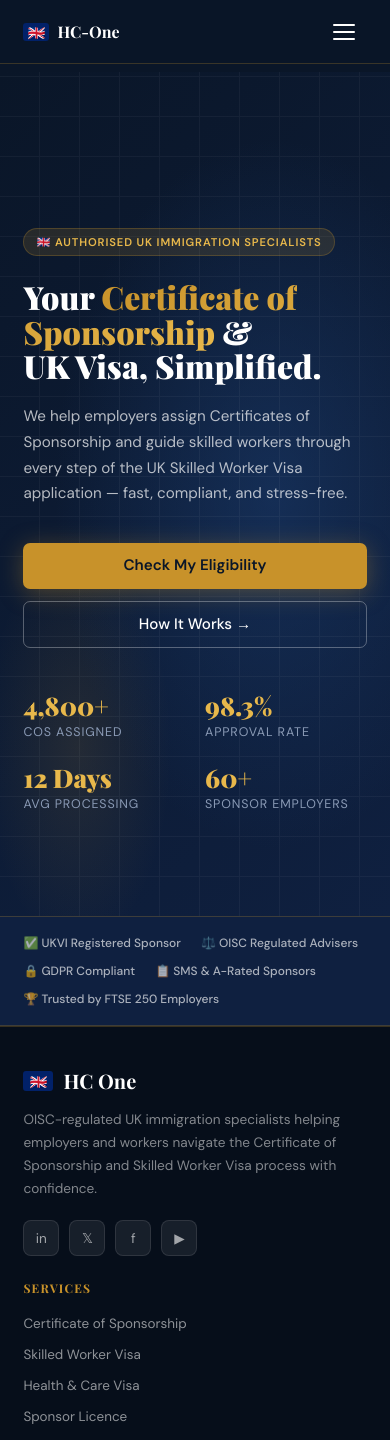
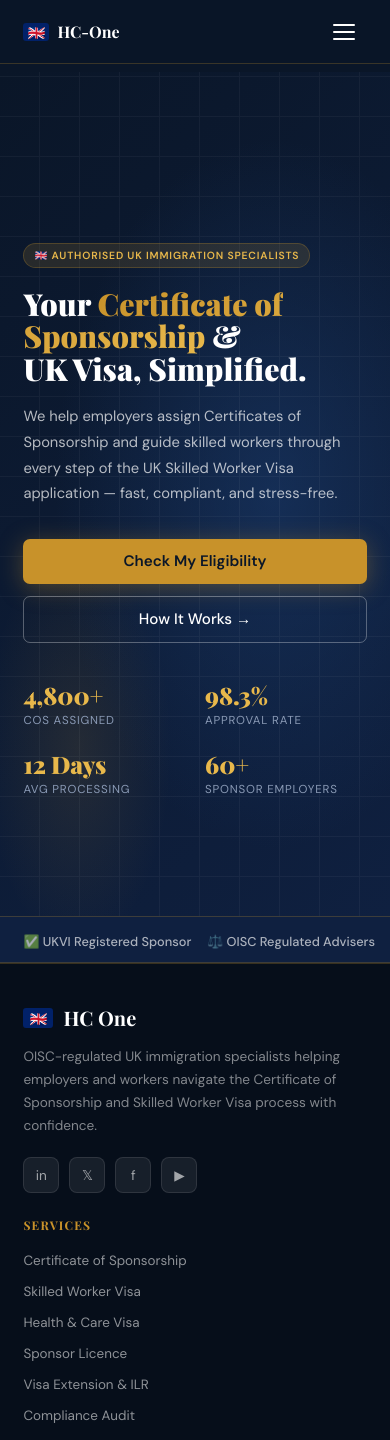
Before and after one commit to Bethwelkipruto/Cos-with-VisaProUK, a React (Vite) app in the folder frontend/: page / in a window 390 px wide. Shown: the top 1440 px of the page. Built offline with nearby package versions, Linux system fonts and the light colour scheme.

Commit message:
style(page/home): fix hero min-height with 100svh, trust bar horizontal scroll on 390px, stats 4→2→2 col grid, use --nav-h token for padding

```diff
--- a/frontend/src/pages/Home.module.css
+++ b/frontend/src/pages/Home.module.css
@@ -3,7 +3,7 @@
   display: flex;
   flex-direction: column;
   justify-content: center;
-  padding: calc(72px + clamp(40px, 6vw, 80px)) var(--section-px) clamp(60px, 6vw, 80px);
+  padding: calc(var(--nav-h) + clamp(36px, 6vw, 80px)) var(--section-px) clamp(48px, 6vw, 80px);
   position: relative;
   overflow: hidden;
 }
@@ -36,22 +36,23 @@
   gap: 8px;
   background: rgba(200, 146, 42, 0.15);
   border: 1px solid var(--border);
-  padding: 7px 16px;
+  padding: 6px 14px;
   border-radius: 50px;
-  font-size: 0.78rem;
+  font-size: 0.72rem;
   font-weight: 600;
   letter-spacing: 0.08em;
   text-transform: uppercase;
   color: var(--gold2);
-  margin-bottom: 24px;
+  margin-bottom: 20px;
   animation: fadeUp 0.8s ease both;
   width: fit-content;
+  max-width: 100%;
 }
 
 .hero h1 {
   position: relative;
   z-index: 1;
-  font-size: clamp(2rem, 6vw, 5rem);
+  font-size: clamp(1.9rem, 6vw, 5rem);
   font-weight: 900;
   line-height: 1.08;
   max-width: 780px;
@@ -63,16 +64,17 @@
   background: linear-gradient(135deg, var(--gold), var(--gold2));
   -webkit-background-clip: text;
   -webkit-text-fill-color: transparent;
+  background-clip: text;
 }
 
 .hero p {
   position: relative;
   z-index: 1;
-  font-size: clamp(0.95rem, 2vw, 1.1rem);
+  font-size: clamp(0.92rem, 2vw, 1.1rem);
   color: rgba(255, 255, 255, 0.7);
   max-width: 560px;
-  line-height: 1.7;
-  margin-top: 20px;
+  line-height: 1.75;
+  margin-top: 18px;
   animation: fadeUp 1s 0.2s ease both;
 }
 
@@ -82,7 +84,7 @@
   display: flex;
   gap: 12px;
   flex-wrap: wrap;
-  margin-top: 36px;
+  margin-top: 32px;
   animation: fadeUp 1.1s 0.3s ease both;
 }
 
@@ -91,45 +93,45 @@
   z-index: 1;
   display: grid;
   grid-template-columns: repeat(4, auto);
-  gap: clamp(24px, 4vw, 48px);
-  margin-top: clamp(40px, 5vw, 64px);
+  gap: clamp(20px, 4vw, 48px);
+  margin-top: clamp(36px, 5vw, 64px);
   animation: fadeUp 1.2s 0.4s ease both;
   width: fit-content;
 }
 
 .num {
   font-family: 'Playfair Display', serif;
-  font-size: clamp(1.6rem, 3vw, 2.2rem);
+  font-size: clamp(1.5rem, 3vw, 2.2rem);
   font-weight: 900;
   color: var(--gold2);
 }
 
 .label {
-  font-size: 0.78rem;
+  font-size: 0.72rem;
   color: var(--muted);
   margin-top: 2px;
   text-transform: uppercase;
   letter-spacing: 0.07em;
 }
 
-/* Trust bar */
+/* ── Trust bar ── */
 .trustBar {
   background: var(--navy2);
   border-top: 1px solid var(--border);
   border-bottom: 1px solid var(--border);
-  padding: 18px var(--section-px);
+  padding: 16px var(--section-px);
   display: flex;
   align-items: center;
   justify-content: space-between;
   flex-wrap: wrap;
-  gap: 12px;
+  gap: 10px 24px;
 }
 
 .trustItem {
   display: flex;
   align-items: center;
-  gap: 8px;
-  font-size: 0.82rem;
+  gap: 7px;
+  font-size: 0.8rem;
   color: rgba(255, 255, 255, 0.65);
   font-weight: 500;
   white-space: nowrap;
@@ -137,29 +139,33 @@
 
 /* ── Tablet (≤ 1024px) ── */
 @media (max-width: 1024px) {
-  .stats { grid-template-columns: repeat(2, auto); }
-  .trustBar { justify-content: flex-start; gap: 16px 32px; }
+  .stats { grid-template-columns: repeat(2, auto); gap: 24px 40px; }
+  .trustBar { justify-content: flex-start; }
 }
 
 /* ── Mobile (≤ 768px) ── */
 @media (max-width: 768px) {
-  .btns { flex-direction: column; }
+  .btns { flex-direction: column; align-items: stretch; }
   .btns a { width: 100%; text-align: center; }
-  .stats { grid-template-columns: repeat(2, 1fr); width: 100%; gap: 20px; }
-  .trustBar { gap: 12px 20px; }
-  .trustItem { font-size: 0.78rem; }
+  .stats { grid-template-columns: 1fr 1fr; width: 100%; gap: 20px; }
+  .trustBar { gap: 10px 16px; }
 }
 
-/* ── Small mobile (≤ 480px) ── */
-@media (max-width: 480px) {
-  .badge { font-size: 0.7rem; padding: 6px 12px; }
-  .stats { grid-template-columns: 1fr 1fr; }
-  .trustItem { font-size: 0.75rem; }
+/* ── Small mobile (≤ 390px) ── */
+@media (max-width: 390px) {
+  .badge { font-size: 0.65rem; padding: 5px 10px; }
+  .trustBar {
+    /* Horizontal scroll on very small screens instead of wrapping badly */
+    flex-wrap: nowrap;
+    overflow-x: auto;
+    -webkit-overflow-scrolling: touch;
+    scrollbar-width: none;
+    padding-bottom: 12px;
+  }
+  .trustBar::-webkit-scrollbar { display: none; }
 }
 
 /* ── Wide (≥ 1440px) ── */
 @media (min-width: 1440px) {
-  .hero { padding-left: 8%; padding-right: 8%; }
-  .trustBar { padding-left: 8%; padding-right: 8%; }
   .stats { grid-template-columns: repeat(4, auto); gap: 56px; }
 }
```
